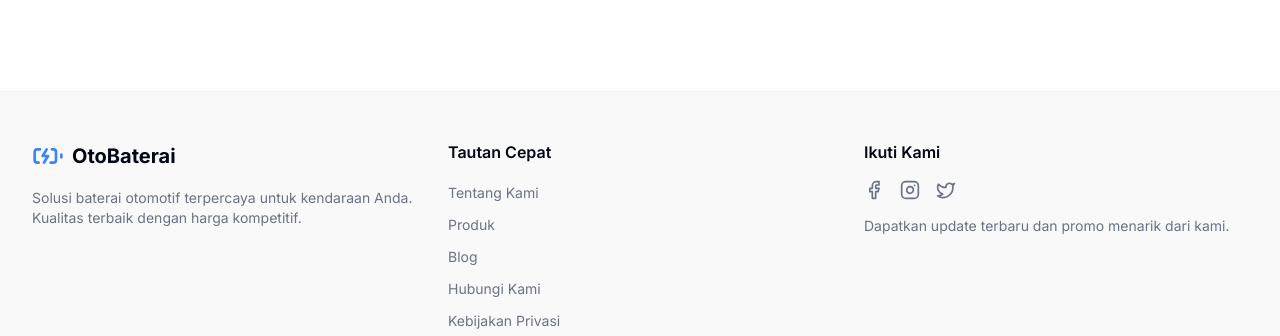
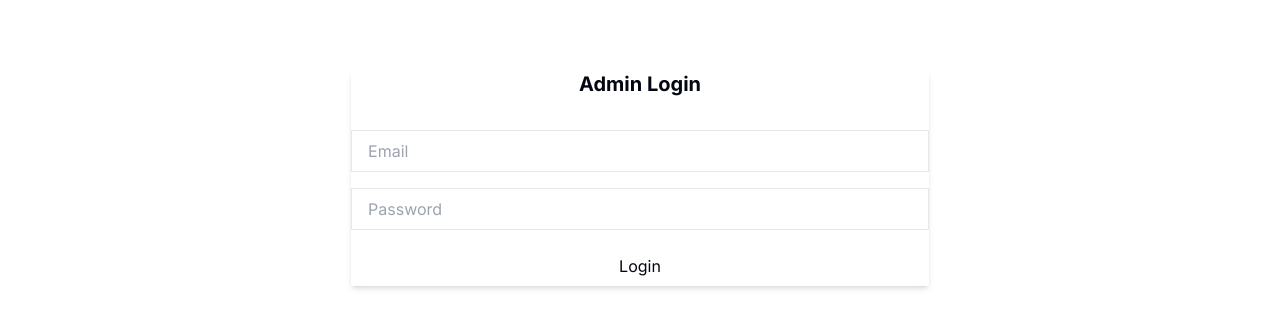
Before and after one commit to godevid/fkrw-project, a React (Vite) app: page /login in a window 1280 px wide. Shown: the part 287-623 px from the top of the page. Built offline with nearby package versions, Linux system fonts and the light colour scheme; no server answers.

Commit message:
Update App.jsx

```diff
--- a/src/App.jsx
+++ b/src/App.jsx
@@ -29,7 +29,7 @@
       <Route path="/blog" element={<BlogPage />} />
       <Route path="/about" element={<AboutPage />} />
       <Route path="/contact" element={<ContactPage />} />
-      <Route path="/admin/login" element={<AdminLoginPage />} />
+      <Route path="/login" element={<AdminLoginPage />} />
       <Route
         path="/admin"
         element={
```
